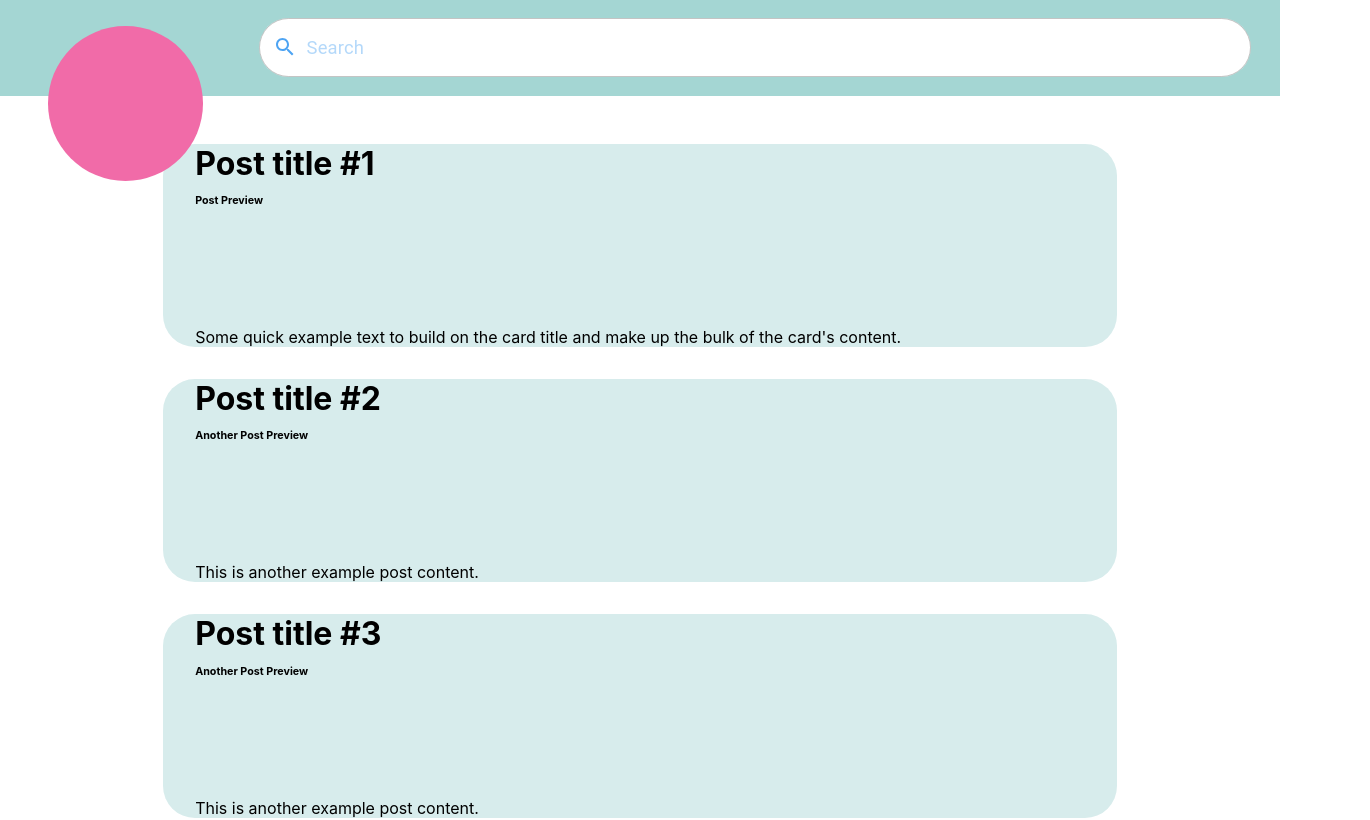
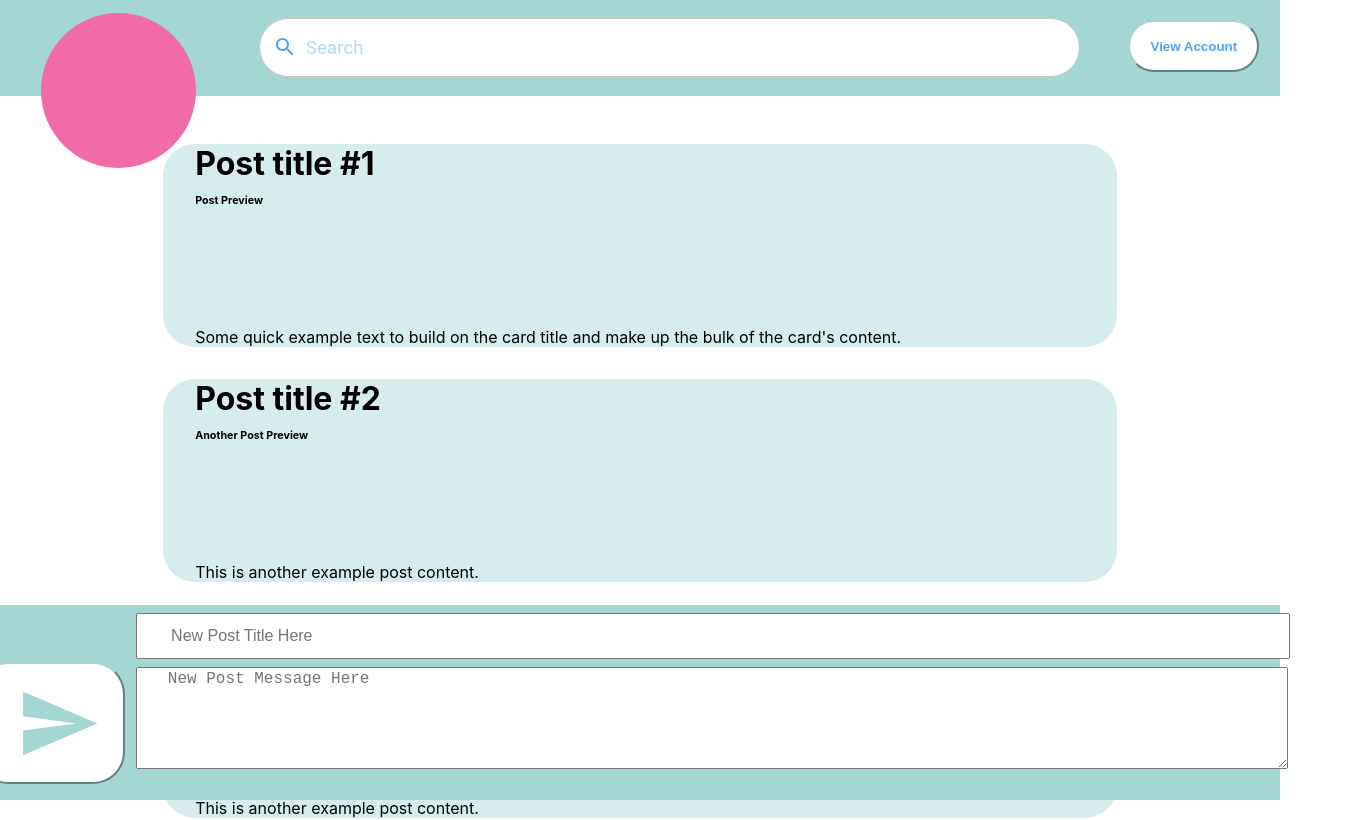
Before and after one commit to hawraakhalil/Cancer-Connect, a React (Create React App) app: page / in a window 1280 px wide. Shown: the top 820 px of the page, 1370 px wide, since content can reach past the window. Built offline with nearby package versions, Linux system fonts and the light colour scheme.

Commit message:
the section for creating new posts is now on the screen at all times

```diff
--- a/src/App.css
+++ b/src/App.css
@@ -27,7 +27,9 @@
 .App-link {
   color: #61dafb;
 }
-
+.last-post {
+  margin-bottom: 13rem; /* Adjust the value as needed */
+}
 @keyframes App-logo-spin {
   from {
     transform: rotate(0deg);
--- a/src/App.js
+++ b/src/App.js
@@ -35,25 +35,29 @@ function App() {
 
 <header>
 <Container fluid className="p-3" style={{ height: "6rem",maxWidth: "100rem", backgroundColor: "#A4D6D3" ,padding:"1.1rem"}}>
-<img src={images} alt="Logo" className="rounded-circle" style={{ borderRadius: "50rem",height: "9.7rem", width: "9.7rem",marginLeft:"1.9rem",marginTop:"0.5rem" }} />
+<img src={images} alt="Logo" className="rounded-circle" style={{ borderRadius: "50rem",height: "9.7rem", width: "9.7rem",marginLeft:"1.9%",marginBottom:"-0.5%",marginTop:"-0.3rem" }} />
 <TextField
-
         id="search"
         variant="outlined"
         placeholder="  Search"
         InputProps={{
           startAdornment: <SearchIcon style={{ color: "#4EA4F3" }} />,
-          style: { borderRadius: "50rem" } ,
-          inputProps: { style: { color: "#4EA4F3" ,fontSize: "1.15rem"} } }}
-          style={{width:"62rem", marginLeft:"3.5rem",backgroundColor:"white",borderRadius: "50rem", borderColor: "white"}}
+          style: { borderRadius: "50rem"} ,
+          inputProps: { style: { color: "#4EA4F3" ,fontSize: "1.15rem"} }
+        }}
+          style={{backgroundColor:"white",borderRadius: "50rem", borderColor: "white",width:"66%",marginLeft:"5%"}}
       />
+         <Button style={{height:"3.3rem",width:"8.2rem",marginLeft:"3rem", borderRadius:"50rem",borderColor:"#A4D6D3", color: "#4EA4F3",backgroundColor:"white",fontWeight:"bold", position: "relative", top: "-6.95rem"}}>
+       View Account
+       </Button>
+
 </Container>
 </header>
 
 
 <Container style={{marginTop:"3rem", marginBottom: "3rem"}}>
 {posts.map((post, index) => (
-<Card key={index} className="mt-4" style={{marginLeft:"6.2rem",marginRight:"6.2rem", backgroundColor: "#D7ECEC",borderRadius:"2rem" }}>
+<Card key={index} className={`mt-4 ${index === posts.length - 1 ? 'last-post' : ''}`} style={{marginLeft:"6.2rem",marginRight:"6.2rem", backgroundColor: "#D7ECEC",borderRadius:"2rem" }}>
   <Card.Body>
     <div className="row">
       <div className="col-sm-6">
@@ -66,18 +70,18 @@ function App() {
 </Card>
 ))}
 </Container>
-<footer>
+<footer className="footer" style={{ position: "fixed", bottom: 0, width: "100%" }}>
 <Container style={{ maxWidth: "100rem", backgroundColor: "#A4D6D3" }}>
 <div>
 <Form >
       <Form.Group className="mb-3" controlId="exampleForm.ControlInput1">
 
-        <Form.Control type="text" style={{ width: "71.6rem",marginTop: "1rem",marginLeft: "7rem",marginRight:"5rem",height:"2.5rem",fontSize: "1rem" }} placeholder="       New Post Title Here" />
+        <Form.Control type="text" style={{ width: "71.6rem",marginTop: "0.5rem",marginLeft: "7rem",marginRight:"5rem",height:"2.5rem",fontSize: "1rem",marginBottom:"-0.5rem" }} placeholder="       New Post Title Here" />
 
       </Form.Group>
       <br />
       <Form.Group className="mb-3" controlId="exampleForm.ControlTextarea1">
-        <Form.Control as="textarea" style={{ width: "71.6rem",marginLeft: "7rem",marginRight:"5rem",height:"6.5rem" ,fontSize: "1rem"}}  placeholder="   New Post Message Here"  />
+        <Form.Control as="textarea" style={{ width: "71.6rem",marginLeft: "7rem",marginRight:"5rem",height:"6rem" ,fontSize: "1rem",marginTop:"-0.3rem",marginBottom:"-0.4rem"}}  placeholder="   New Post Message Here"  />
        <Button style={{ marginTop: "-100rem" , marginBottom:"1rem" ,height:"7.6rem",width:"9.3rem",marginLeft:"-3rem", borderRadius:"2rem",borderColor:"#A4D6D3",backgroundColor:"white"}}>
        <SendIcon style={{height:"7.3rem",width:"5.3rem",color: "#A4D6D3" ,marginLeft:"1rem"}}> </SendIcon>
        </Button>
```
